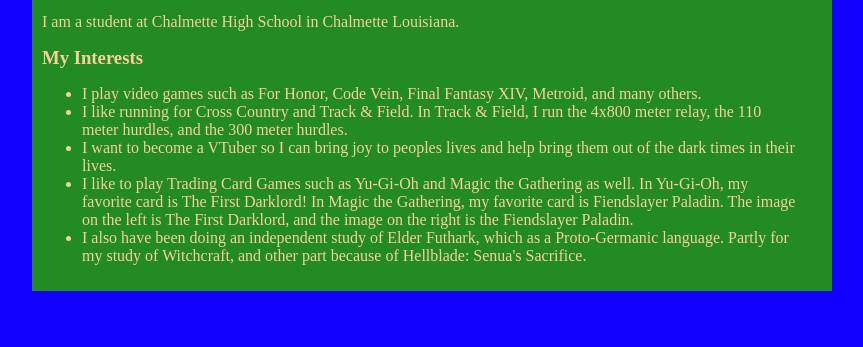
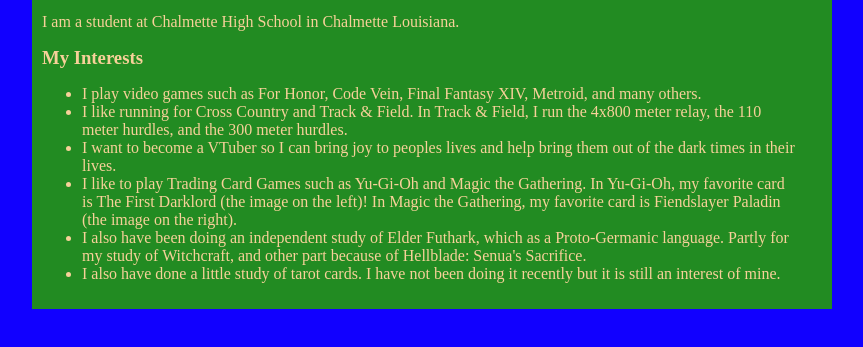
Before and after one commit to LoganDavis6/LoganDavis6.GitHub.io, a plain HTML site: page index.html in a window 1280 px wide. Shown: the part 395-742 px from the top of the page, without its empty margins (208-1071 px from the left). Drawn offline with Linux system fonts and the light colour scheme.

Commit message:
editing my index.html

```diff
--- a/index.html
+++ b/index.html
@@ -38,8 +38,9 @@
                                 <li> I play video games such as For Honor, Code Vein, Final Fantasy XIV, Metroid, and many others. </li>
                                 <li> I like running for Cross Country and Track & Field. In Track & Field, I run the 4x800 meter relay, the 110 meter hurdles, and the 300 meter hurdles.</li>
                                 <li> I want to become a VTuber so I can bring joy to peoples lives and help bring them out of the dark times in their lives. </li>
-                                <li> I like to play Trading Card Games such as Yu-Gi-Oh and Magic the Gathering as well. In Yu-Gi-Oh, my favorite card is The First Darklord! In Magic the Gathering, my favorite card is Fiendslayer Paladin. The image on the left is The First Darklord, and the image on the right is the Fiendslayer Paladin. </li>
+                                <li> I like to play Trading Card Games such as Yu-Gi-Oh and Magic the Gathering. In Yu-Gi-Oh, my favorite card is The First Darklord (the image on the left)! In Magic the Gathering, my favorite card is Fiendslayer Paladin (the image on the right). </li>
                                 <li> I also have been doing an independent study of Elder Futhark, which as a Proto-Germanic language. Partly for my study of Witchcraft, and other part because of Hellblade: Senua's Sacrifice.</li>
+                                <li> I also have done a little study of tarot cards. I have not been doing it recently but it is still an interest of mine.</li>
                             </ul>
                         </div>
                      </div>
```
